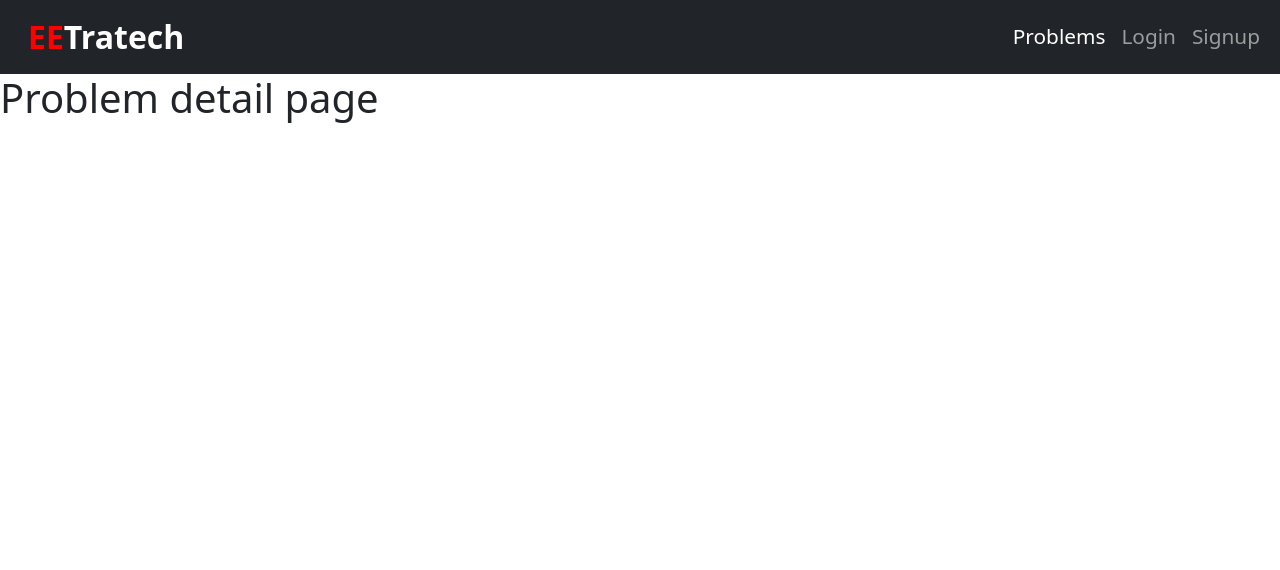
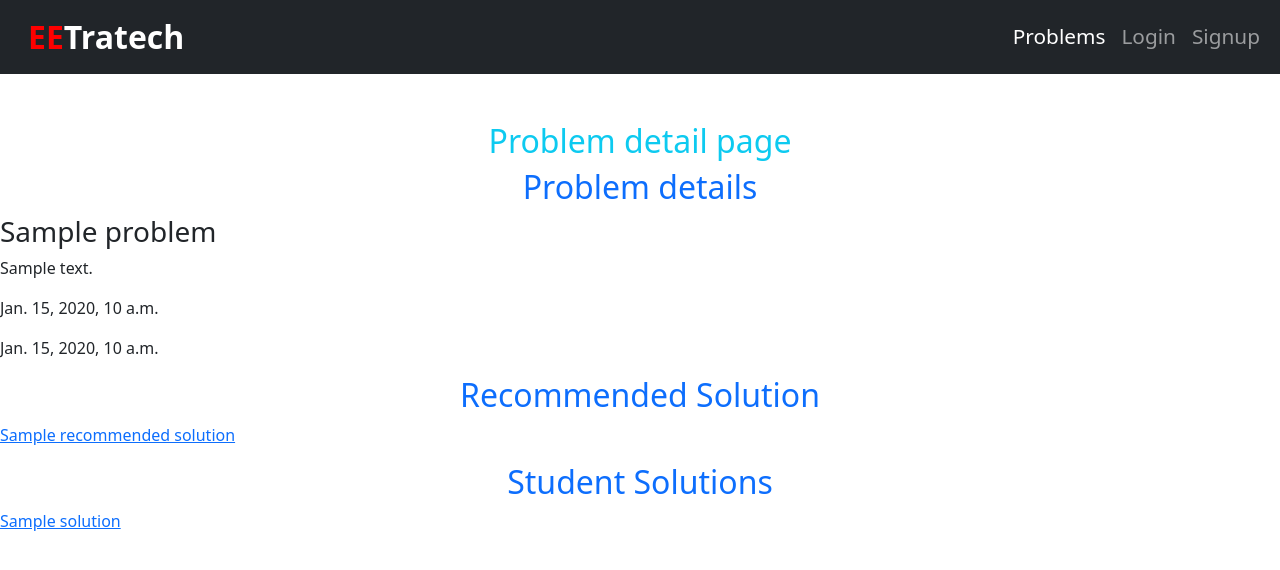
Before and after one commit to darkbotbbl/eetratech, a Django app: template templates/problems/problem-detail.html in a window 1280 px wide. Shown: the top 570 px of the page. Run offline with Django 3.2, Linux system fonts and the light colour scheme; the template is opened without the code that fills it: most values are stand-ins (such as "Sample title", 1, 10 or a date in 2020); some libraries are stand-ins or nearby versions.

Commit message:
Added the student solution, recommended solution, and problem detail pages. Built the views for those pages. Built the url conf for those pages

```diff
--- a/templates/base.html
+++ b/templates/base.html
@@ -13,7 +13,7 @@
 	<!-- Navbar -->
 	<nav class="navbar navbar-expand-md navbar-dark bg-dark">
 		<div class="container-fluid">
-			<a class="navbar-brand" href="#" id="navbar-brand"><span class="logo-text-1">EE</span><span class="logo-text-2">Tratech</span></a>
+			<a class="navbar-brand" href="{% url 'pages:home' %}" id="navbar-brand"><span class="logo-text-1">EE</span><span class="logo-text-2">Tratech</span></a>
 			<button class="navbar-toggler" type="button" data-bs-toggle="collapse" data-bs-target="#navbarSupportedContent" aria-controls="navbarSupportedContent" aria-expanded="false" aria-label="Toggle navigation">
 			<span class="navbar-toggler-icon"></span>
 			</button>
--- a/templates/pages/homepage.html
+++ b/templates/pages/homepage.html
@@ -5,9 +5,9 @@
 
 
 {% block content %}
-	<h1 class="text-danger">HomePage</h1>
+	<h1 class="text-danger text-center">HomePage</h1>
 
 	{% for problem in problems %}
-		<p><a href="{{ problem.get_absolute_url }}">{{ problem.title }}</a></p>
+		<h4><a href="{{ problem.get_absolute_url }}">{{ problem.title }}</a></h4>
 	{% endfor %}
 {% endblock content %}
--- a/templates/problems/problem-detail.html
+++ b/templates/problems/problem-detail.html
@@ -4,5 +4,26 @@
 
 
 {% block content %}
-    <h1>Problem detail page</h1>
+    <h2 class="text-info text-center mt-5">Problem detail page</h2>
+
+    <h2 class="text-primary text-center">Problem details</h2>
+    <h3>{{ problem.title }}</h3>
+    <p>{{ problem.problem_description }}</p>
+    <p>{{ problem.created }}</p>
+    <p>{{ problem.deadline }}</p>
+
+    <h2 class="text-primary text-center">Recommended Solution</h2>
+    {% if problem.recommended_solution %}
+        <p><a href="{{ problem.recommended_solution.get_absolute_url }}">{{ problem.recommended_solution.title }}</a></p>
+    {% else %}
+        <h3 class="text-danger">Sorry, no Recommended solution uploaded yet, come back later</h3>
+    {% endif %}
+
+    <h2 class="text-primary text-center">Student Solutions</h2>
+    {% for solution in problem.student_solutions.all %}
+        <p><a href="{{ solution.get_absolute_url }}">{{ solution.title }}</a></p>
+    {% empty %}
+        <h3 class="text-danger">No answers for this problem yet</h3>
+    {% endfor %}
+
 {% endblock content %}
--- a/urls.py
+++ b/urls.py
@@ -8,6 +8,7 @@ import aldryn_addons.urls
 urlpatterns = [
     path('', include('pages.urls', namespace="pages")),
     path('problems/', include('problems.urls', namespace="problems")),
+    path('solutions/', include('solutions.urls', namespace="solutions")),
 ] + aldryn_addons.urls.patterns() + i18n_patterns(
     # add your own i18n patterns here
     *aldryn_addons.urls.i18n_patterns()  # MUST be the last entry!
```
Also changed, not shown: solutions/models.py (+13 -4 lines), solutions/urls.py (added, +11 -0 lines), solutions/views.py (+12 -1 lines), templates/solutions/recommended_solution_detail.html (added, +10 -0 lines), templates/solutions/student_solution_detail.html (added, +10 -0 lines), solutions/migrations/0002_auto_20210219_1044.py (added).
